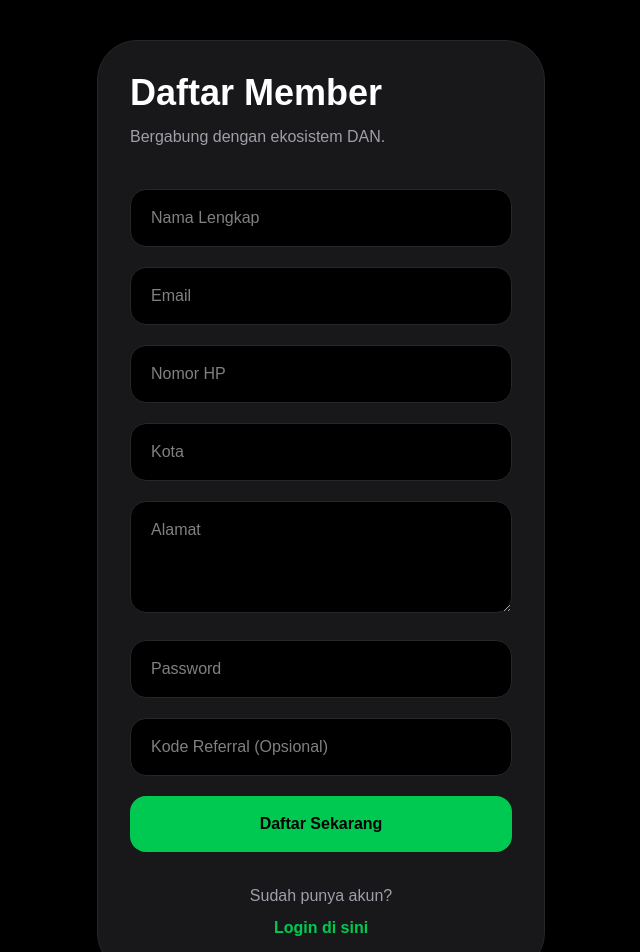
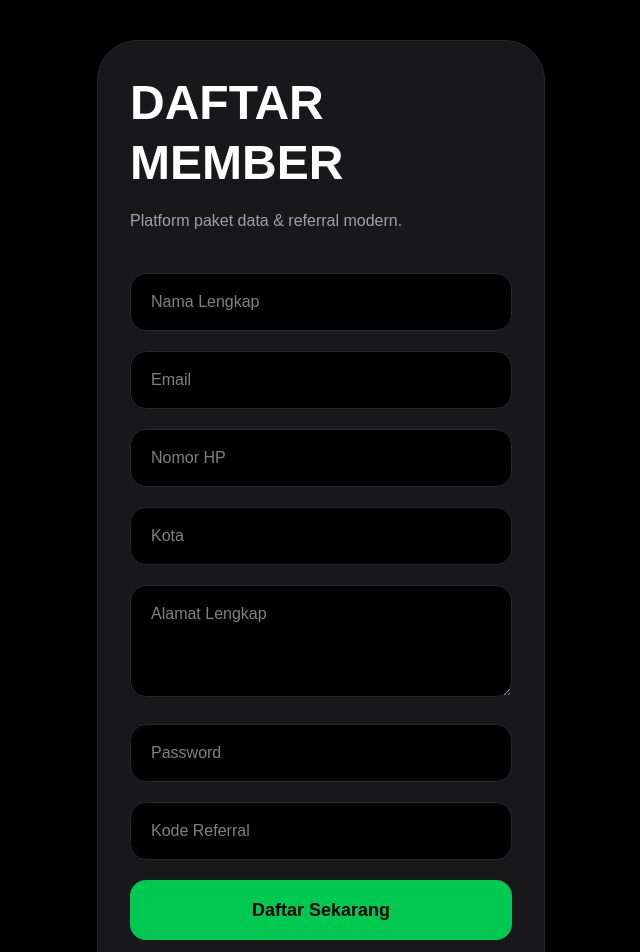
Before and after one commit to ibasnanna-sys/dan-app, a Next.js app: page /register in a window 1280 px wide. Shown: the top 952 px of the page, without its empty margins (319-959 px from the left). Built offline with nearby package versions, Linux system fonts and the light colour scheme; no server answers.

Commit message:
Refactor RegisterPage component and improve form handling

```diff
--- a/src/app/register/page.tsx
+++ b/src/app/register/page.tsx
@@ -2,10 +2,7 @@
 
 import Link from "next/link";
 import { useRouter } from "next/navigation";
-import {
-  useEffect,
-  useState,
-} from "react";
+import { useEffect, useState } from "react";
 import { supabase } from "@/lib/supabase";
 
 export default function RegisterPage() {
@@ -15,8 +12,7 @@ export default function RegisterPage() {
   const [loading, setLoading] =
     useState(false);
 
-  const [form, setForm] =
-    useState({
+  const [form, setForm] = useState({
     name: "",
     email: "",
     phone: "",
@@ -65,6 +61,40 @@ export default function RegisterPage() {
 
     try {
 
+      const emailCheck =
+        await supabase
+          .from("members")
+          .select("id")
+          .eq("email", form.email)
+          .maybeSingle();
+
+      if (emailCheck.data) {
+
+        alert(
+          "Email sudah terdaftar"
+        );
+
+        setLoading(false);
+        return;
+      }
+
+      const phoneCheck =
+        await supabase
+          .from("members")
+          .select("id")
+          .eq("phone", form.phone)
+          .maybeSingle();
+
+      if (phoneCheck.data) {
+
+        alert(
+          "Nomor HP sudah terdaftar"
+        );
+
+        setLoading(false);
+        return;
+      }
+
       let uplineId = null;
 
       if (form.referral) {
@@ -77,9 +107,10 @@ export default function RegisterPage() {
               "referral_code",
               form.referral
             )
-            .single();
+            .maybeSingle();
 
         if (upline) {
+
           uplineId = upline.id;
 
           await supabase
@@ -110,13 +141,22 @@ export default function RegisterPage() {
                 referralCode,
               upline_id: uplineId,
               status_member: "free",
+              balance: 0,
+              total_bonus_sponsor: 0,
+              total_bonus_referral: 0,
+              total_referral: 0,
+              inactive_flag: false,
             },
           ])
           .select()
           .single();
 
       if (error) {
-        alert(error.message);
+
+        alert(
+          "Register gagal"
+        );
+
         setLoading(false);
         return;
       }
@@ -149,9 +189,8 @@ export default function RegisterPage() {
     } catch (error) {
 
       alert(
-        "Terjadi kesalahan"
+        "Terjadi kesalahan sistem"
       );
-
     }
 
     setLoading(false);
@@ -164,13 +203,15 @@ export default function RegisterPage() {
 
         <div className="bg-zinc-900 border border-zinc-800 rounded-[40px] p-8">
 
-          <h1 className="text-4xl font-black">
-            Daftar Member
+          <h1 className="text-5xl font-black leading-tight">
+            DAFTAR
+            <br />
+            MEMBER
           </h1>
 
-          <p className="text-zinc-400 mt-3">
-            Bergabung dengan
-            ekosistem DAN.
+          <p className="text-zinc-400 mt-4">
+            Platform paket data &
+            referral modern.
           </p>
 
           <form
@@ -180,8 +221,8 @@ export default function RegisterPage() {
 
             <input
               type="text"
+              required
               placeholder="Nama Lengkap"
-              required
               value={form.name}
               onChange={(e) =>
                 setForm({
@@ -194,8 +235,8 @@ export default function RegisterPage() {
 
             <input
               type="email"
+              required
               placeholder="Email"
-              required
               value={form.email}
               onChange={(e) =>
                 setForm({
@@ -208,8 +249,8 @@ export default function RegisterPage() {
 
             <input
               type="text"
+              required
               placeholder="Nomor HP"
-              required
               value={form.phone}
               onChange={(e) =>
                 setForm({
@@ -222,8 +263,8 @@ export default function RegisterPage() {
 
             <input
               type="text"
+              required
               placeholder="Kota"
-              required
               value={form.city}
               onChange={(e) =>
                 setForm({
@@ -235,8 +276,8 @@ export default function RegisterPage() {
             />
 
             <textarea
-              placeholder="Alamat"
               required
+              placeholder="Alamat Lengkap"
               value={form.address}
               onChange={(e) =>
                 setForm({
@@ -245,13 +286,13 @@ export default function RegisterPage() {
                     e.target.value,
                 })
               }
-              className="w-full bg-black border border-zinc-800 rounded-2xl px-5 py-4 outline-none h-28"
+              className="w-full h-28 bg-black border border-zinc-800 rounded-2xl px-5 py-4 outline-none"
             />
 
             <input
               type="password"
+              required
               placeholder="Password"
-              required
               value={form.password}
               onChange={(e) =>
                 setForm({
@@ -265,7 +306,7 @@ export default function RegisterPage() {
 
             <input
               type="text"
-              placeholder="Kode Referral (Opsional)"
+              placeholder="Kode Referral"
               value={form.referral}
               onChange={(e) =>
                 setForm({
@@ -280,10 +321,10 @@ export default function RegisterPage() {
             <button
               type="submit"
               disabled={loading}
-              className="w-full bg-green-500 text-black py-4 rounded-2xl font-black"
+              className="w-full bg-green-500 text-black rounded-2xl py-4 font-black text-lg"
             >
               {loading
-                ? "Loading..."
+                ? "Memproses..."
                 : "Daftar Sekarang"}
             </button>
 
@@ -297,7 +338,7 @@ export default function RegisterPage() {
 
             <Link
               href="/login"
-              className="text-green-500 font-bold mt-2 inline-block"
+              className="text-green-500 font-bold inline-block mt-2"
             >
               Login di sini
             </Link>
```
Lines whose indentation alone changed are shown as unchanged.
